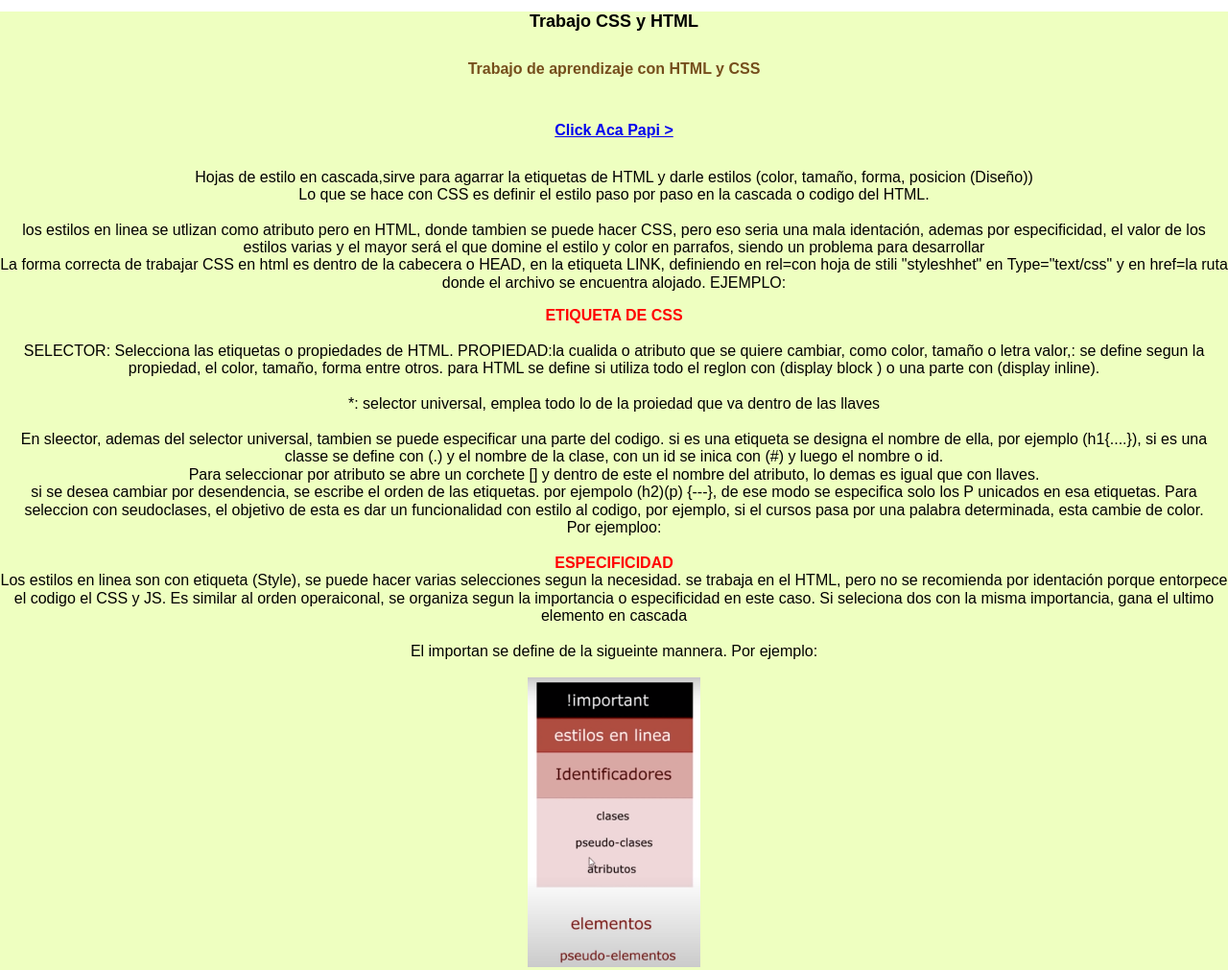
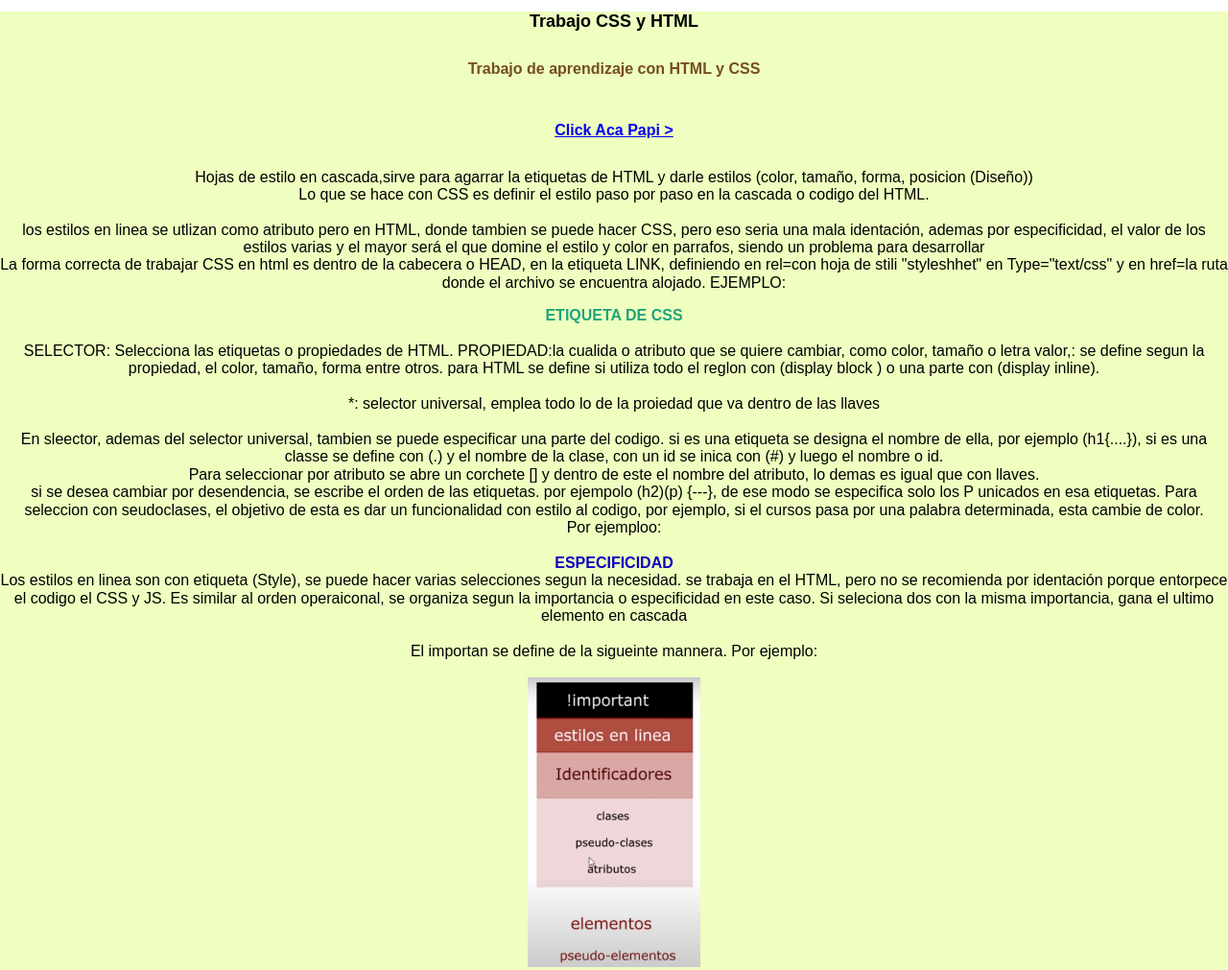
Before and after one commit to angelperdomo95/RaulGay, a plain HTML site: page index.html in a window 1280 px wide. Shown: the top 1011 px of the page at 96% size. Drawn offline with nearby package versions, Linux system fonts and the light colour scheme; a web font is replaced by a local one.

Commit message:
cambio nuevos tercera modificacion

```diff
--- a/styles.css
+++ b/styles.css
@@ -90,11 +90,11 @@
         }
 
         .titleTres {
-            color: red;
+            color: rgb(32, 165, 121);
             text-align: center;
         }
         .titleCuatro {
-            color: red;
+            color: rgb(13, 0, 189);
             text-align: center;
         }
         .figuraUno {
```
